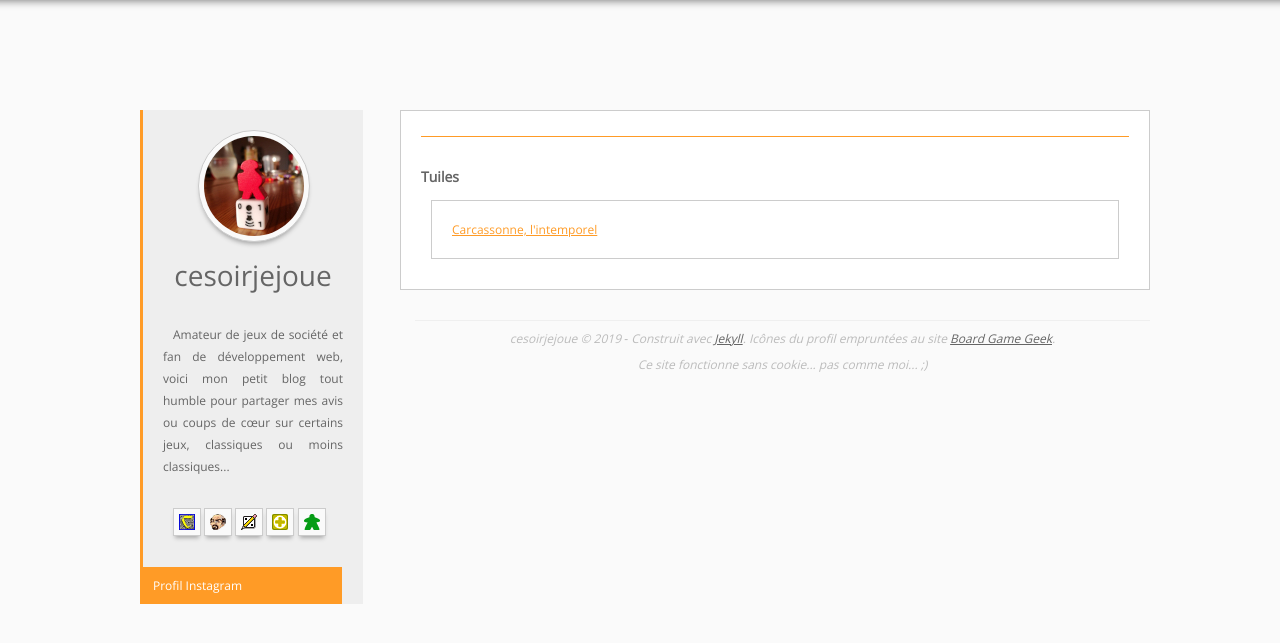
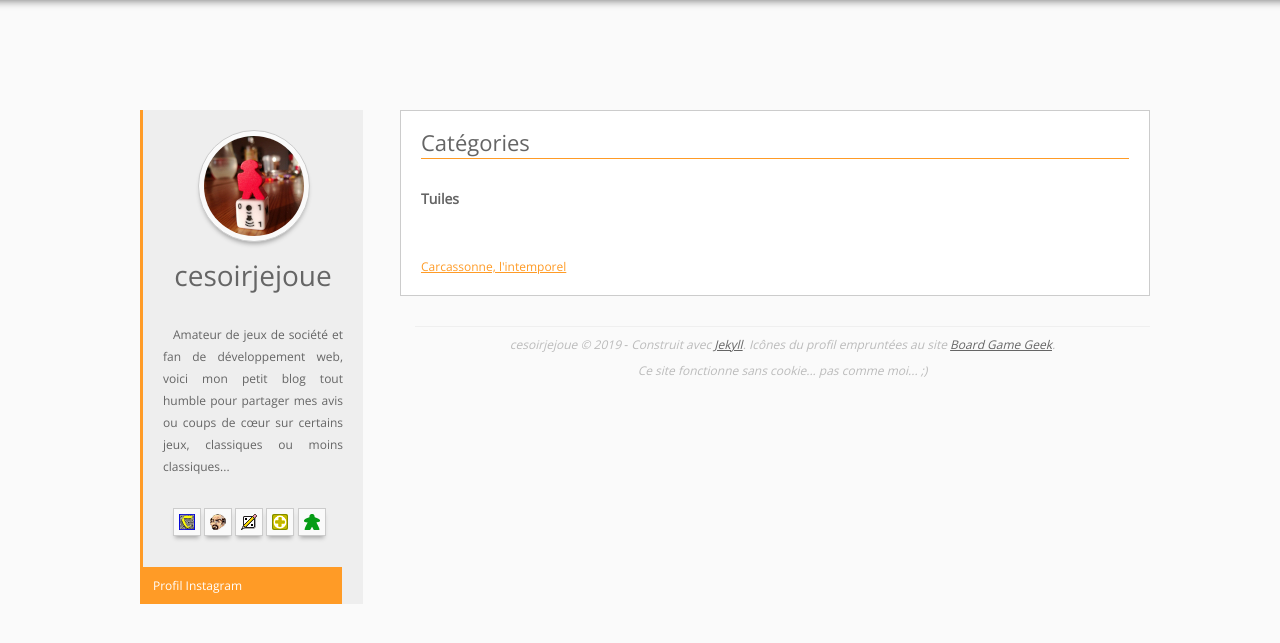
Before and after one commit to cesoirjejoue/cesoirjejoue.com, a Jekyll site: the page built from categories.html, in a window 1280 px wide. Shown: the top 643 px of the page. Built offline with Jekyll 4.4.1, drawn with Linux system fonts in a browser that asks for light colours.

Commit message:
categories

```diff
--- a/categories.html
+++ b/categories.html
@@ -3,13 +3,13 @@ layout: default
 title: Catégories
 ---
 
-<h2>
+<h2>Catégories</h2>
 
 {% for category in site.categories %}
   <h3>{{ category[0] }}</h3>
-  <ul>
+  <ol>
     {% for post in category[1] %}
       <li><a href="{{ post.url }}">{{ post.title }}</a></li>
     {% endfor %}
-  </ul>
+  </ol>
 {% endfor %}
--- a/css/layout.css
+++ b/css/layout.css
@@ -195,12 +195,11 @@ article p {
   margin-top: 30px;
 }
 
-article li {
+article ul li {
   background: #fff;
   padding: 20px;
-  margin: 0 10px 10px;
+  margin: 0 10px 30px;
   border : solid 1px #ccc;
-
 }
 
 article a {
```
Also changed, not shown: _posts/2019-12-26-carcassonne.md (+1 -1 lines), img/posts/2019/12/carcassonne_1.jpg.
